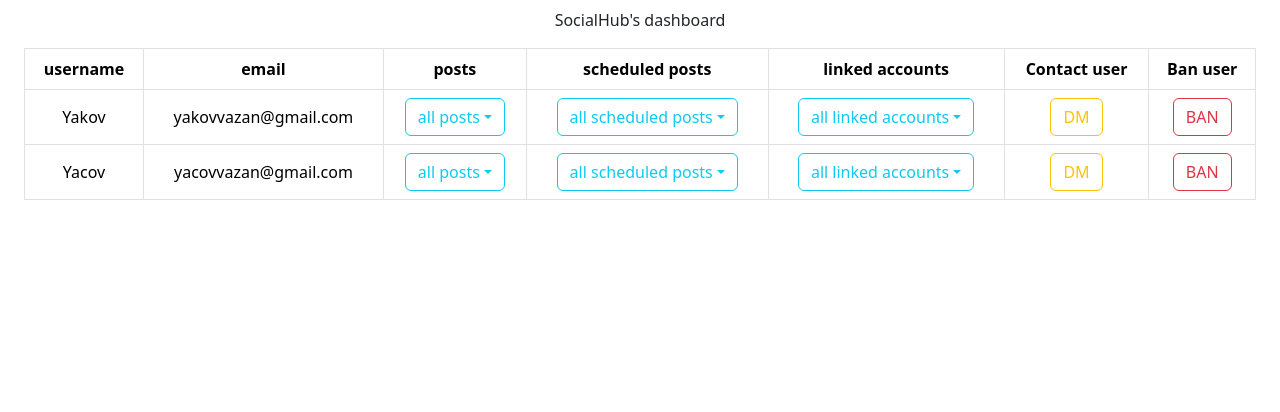
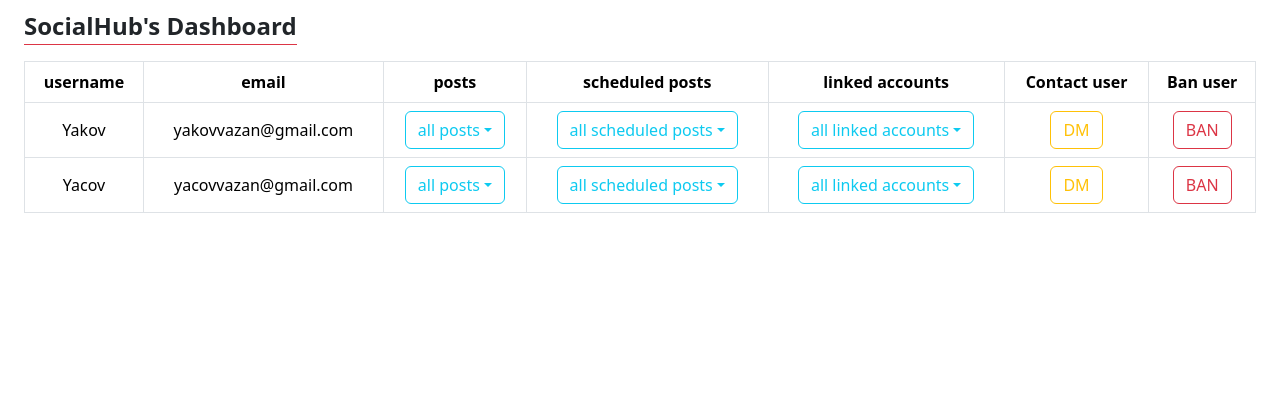
Before and after one commit to YakovVazan/CS50-Final-Project, a Flask app: page /dashboard in a window 1280 px wide. Shown: the part 56-468 px from the top of the page. Run offline with Flask 3, Linux system fonts and the light colour scheme; a user stored in the database is signed in; data comes from the database, SQL or seed files in the repository; both versions use the stored data as it was after the commit; data that the repository does not hold is empty.

Commit message:
don't remember

```diff
--- a/app.py
+++ b/app.py
@@ -510,7 +510,7 @@ def delete_scheduled_posts():
         response = {"message": f"Processed data: {scheduled_post}"}
         return jsonify(response), 200
     except Exception as e:
-        response = {"message": f"Error scheduling post. {e}"}
+        response = {"message": f"Error deleting scheduled post. {e}"}
         print(response)
         return jsonify(response), 500
 
--- a/static/css/styles.css
+++ b/static/css/styles.css
@@ -402,8 +402,22 @@ reset {
     margin-bottom: 0;
 }
 
+/* items in account drop down */
 a.dropdown-item {
     text-align: center;
+}
+
+#dashboard-header {
+    vertical-align: middle;
+    width: fit-content;
+    font-weight: bold;
+    font-size: x-large;
+    border-bottom: 1px solid #dc3545;
+}
+
+#table {
+    width: 100%;
+    overflow: auto;
 }
 
 th,
--- a/static/js/deletion.js
+++ b/static/js/deletion.js
@@ -15,7 +15,7 @@ if (cancelButtons) {
 
 // Scheduled posts deleter
 function deleteScheduledPost(btn) {
-  let row = btn.parentElement.parentElement;
+  let row = btn.parentElement.parentElement.parentElement;
   // Get the post ID from the data attribute
   let postId = row.getAttribute("post-id");
 
@@ -37,7 +37,10 @@ export function requestDeletion(postId, isScheduleTime, row) {
           row.remove();
         }
         if (isScheduleTime) {
-          createToast("Your scheduled post was just posted!", codeColors["info"]);
+          createToast(
+            "Your scheduled post was just posted!",
+            codeColors["info"]
+          );
           createNotification(
             "Your scheduled post was just posted!",
             codeColors["info"]
--- a/templates/dashboard.html
+++ b/templates/dashboard.html
@@ -1,10 +1,11 @@
 {% extends "main_layout.html" %}
 
-{% block title %}: App Owner Area{% endblock %}
+{% block title %}: Dashboard{% endblock %}
 
 {% block main %}
 <div id="app-owner-area" class="container-fluid">
-    <p>SocialHub's dashboard</p>
+    <p id="dashboard-header">SocialHub's Dashboard</p>
+    <div id="table">
         <table class="table table-bordered">
             <thead>
                 <tr>
@@ -21,4 +22,5 @@
             </tbody>
         </table>
     </div>
+</div>
 {% endblock %}
--- a/templates/main_layout.html
+++ b/templates/main_layout.html
@@ -169,12 +169,13 @@
               <hr class="solid">
               <li><a class="dropdown-item text-warning" href="/dashboard">Dashboard</a></li>
               {% endif %}
+              <hr class="solid">
+              <li class="text-muted text-center">{{session["version_numbering"]}}</li>
               {% else %}
               <li><a class="dropdown-item" href="/register">Register</a></li>
+              <hr class="solid">
               <li><a class="dropdown-item" href="/login">Log In</a></li>
               {% endif %}
-              <hr class="solid">
-              <li class="text-muted text-center">{{session["version_numbering"]}}</li>
             </ul>
           </div>
         </div>
```
Also changed, not shown: templates/scheduled_posts.html (+7 -4 lines), social_hub.db, 8 other files. Lines whose indentation alone changed are shown as unchanged.
